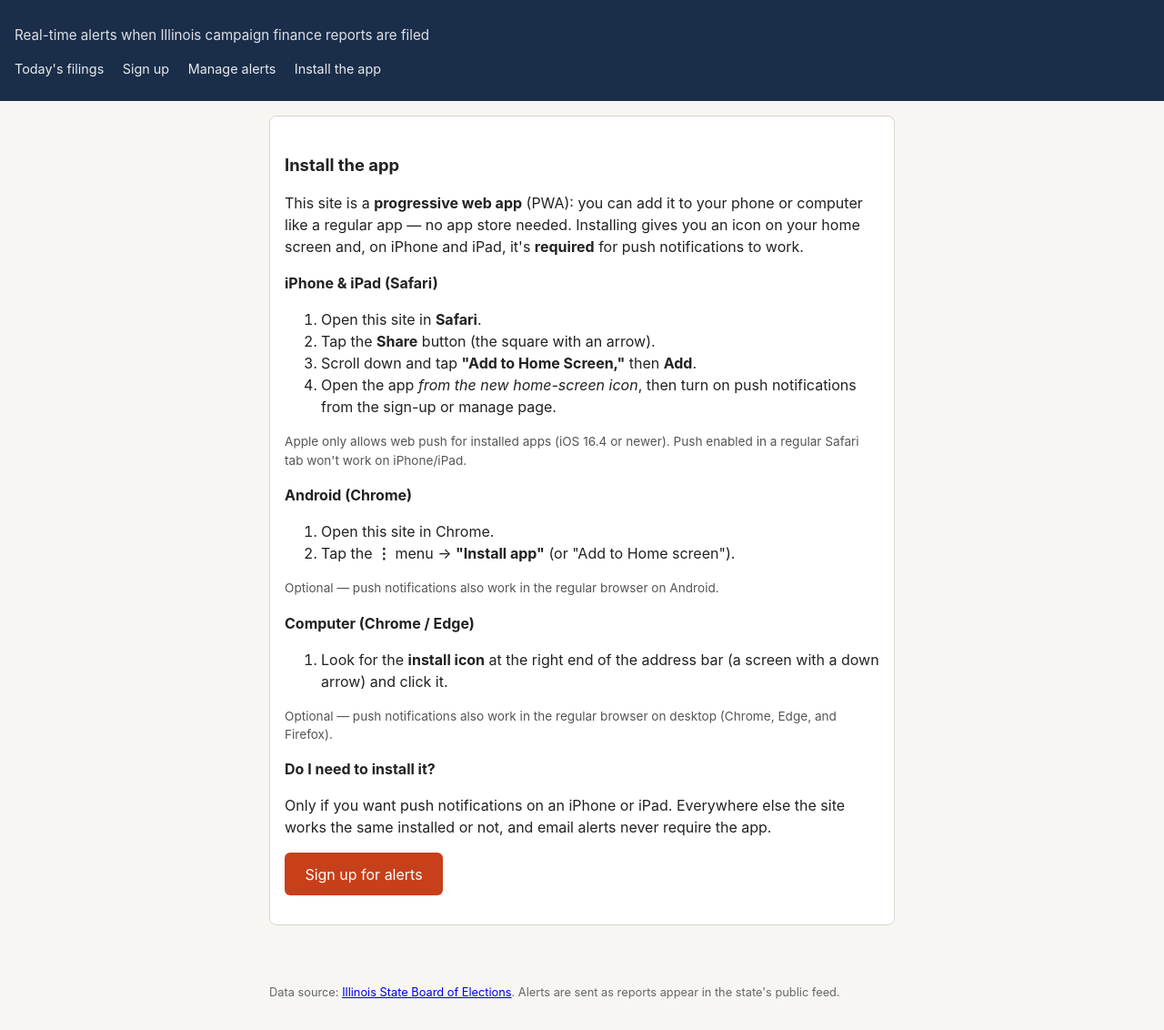
After one commit to aadams-bga/electionsNotifer, a Python web app: template src/isbe_notifier/web/templates/install.html in a window 1280 px wide. The commit adds this page. Shown: the whole page at 91% size. Run offline with Jinja, Linux system fonts and the light colour scheme; the template is opened without the code that fills it, so the values that code supplies are empty.

Commit message:
Digests at 11pm Central, PWA install page, device account switching
- Digest boundary moves from 7am to 11pm Central; each digest now covers the
  24h (or week) ending at the boundary, so the daily email summarizes the day
  that is ending; 8h catch-up window if the poller was down at 11pm
- /install page: per-platform PWA install steps; push disclosures on the
  subscribe and manage forms (install required on iOS only)
- Account switching: opening a manage link signs that device into the account
  (localStorage token), and a "Switch account" button on the manage page
  clears it and returns to /login

Co-Authored-By: Claude Fable 5 <noreply@anthropic.com>

```diff
--- a/src/isbe_notifier/web/static/style.css
+++ b/src/isbe_notifier/web/static/style.css
@@ -80,3 +80,7 @@ nav a:hover { text-decoration: underline; opacity: 1; }
 .nowrap { white-space: nowrap; }
 .all-cps { border-bottom: 1px solid var(--border); padding-bottom: 0.5rem;
   margin-bottom: 0.5rem; }
+button.linklike {
+  background: none; border: 0; padding: 0; color: var(--accent);
+  text-decoration: underline; font-size: inherit; cursor: pointer;
+}
--- a/src/isbe_notifier/web/templates/base.html
+++ b/src/isbe_notifier/web/templates/base.html
@@ -18,6 +18,7 @@
       <a href="/">Today's filings</a>
       <a href="/subscribe">Sign up</a>
       <a href="/login" data-manage-link>Manage alerts</a>
+      <a href="/install">Install the app</a>
     </nav>
   </header>
   <main>
--- /dev/null
+++ b/src/isbe_notifier/web/templates/install.html
@@ -0,0 +1,44 @@
+{% extends "base.html" %}
+{% block content %}
+<section>
+  <h2>Install the app</h2>
+  <p>This site is a <strong>progressive web app</strong> (PWA): you can add it to your
+     phone or computer like a regular app — no app store needed. Installing gives you
+     an icon on your home screen and, on iPhone and iPad, it's <strong>required</strong>
+     for push notifications to work.</p>
+
+  <h3>iPhone &amp; iPad (Safari)</h3>
+  <ol>
+    <li>Open this site in <strong>Safari</strong>.</li>
+    <li>Tap the <strong>Share</strong> button (the square with an arrow).</li>
+    <li>Scroll down and tap <strong>"Add to Home Screen,"</strong> then <strong>Add</strong>.</li>
+    <li>Open the app <em>from the new home-screen icon</em>, then turn on push
+        notifications from the sign-up or manage page.</li>
+  </ol>
+  <p class="hint">Apple only allows web push for installed apps (iOS 16.4 or newer).
+     Push enabled in a regular Safari tab won't work on iPhone/iPad.</p>
+
+  <h3>Android (Chrome)</h3>
+  <ol>
+    <li>Open this site in Chrome.</li>
+    <li>Tap the <strong>⋮</strong> menu → <strong>"Install app"</strong>
+        (or "Add to Home screen").</li>
+  </ol>
+  <p class="hint">Optional — push notifications also work in the regular browser
+     on Android.</p>
+
+  <h3>Computer (Chrome / Edge)</h3>
+  <ol>
+    <li>Look for the <strong>install icon</strong> at the right end of the address bar
+        (a screen with a down arrow) and click it.</li>
+  </ol>
+  <p class="hint">Optional — push notifications also work in the regular browser on
+     desktop (Chrome, Edge, and Firefox).</p>
+
+  <h3>Do I need to install it?</h3>
+  <p>Only if you want push notifications on an iPhone or iPad. Everywhere else the
+     site works the same installed or not, and email alerts never require the app.</p>
+
+  <p class="cta-row"><a class="btn" href="/subscribe">Sign up for alerts</a></p>
+</section>
+{% endblock %}
--- a/src/isbe_notifier/web/templates/manage.html
+++ b/src/isbe_notifier/web/templates/manage.html
@@ -2,6 +2,9 @@
 {% block content %}
 <form id="manage-form" data-vapid-key="{{ vapid_public_key }}" data-token="{{ token }}">
   <h2>Manage your alerts{% if email %} — {{ email }}{% endif %}</h2>
+  <p class="hint">Not {% if email %}{{ email }}{% else %}you{% endif %}?
+    <button type="button" id="switch-account" class="linklike">Switch account on this
+    device</button></p>
 
   <h3>CPS Board races</h3>
   <label class="race all-cps">
@@ -45,6 +48,9 @@
     <input type="checkbox" id="wants-push" {% if wants_push %}checked{% endif %}>
     Push notifications on this device
   </label>
+  <p class="hint">On iPhone/iPad, push only works from the
+    <a href="/install">installed app</a>; on Android and desktop it works right in
+    the browser.</p>
 
   <h3>Summary emails</h3>
   <label class="channel">
```
Also changed, not shown: src/isbe_notifier/notify/digest.py (+30 -15 lines), src/isbe_notifier/poller.py (+17 -12 lines), src/isbe_notifier/web/app.py (+7 -0 lines), src/isbe_notifier/web/static/app.js (+13 -0 lines), src/isbe_notifier/web/templates/subscribe.html (+5 -2 lines), tests/test_digest.py (+22 -5 lines), tests/test_web.py (+7 -0 lines).
